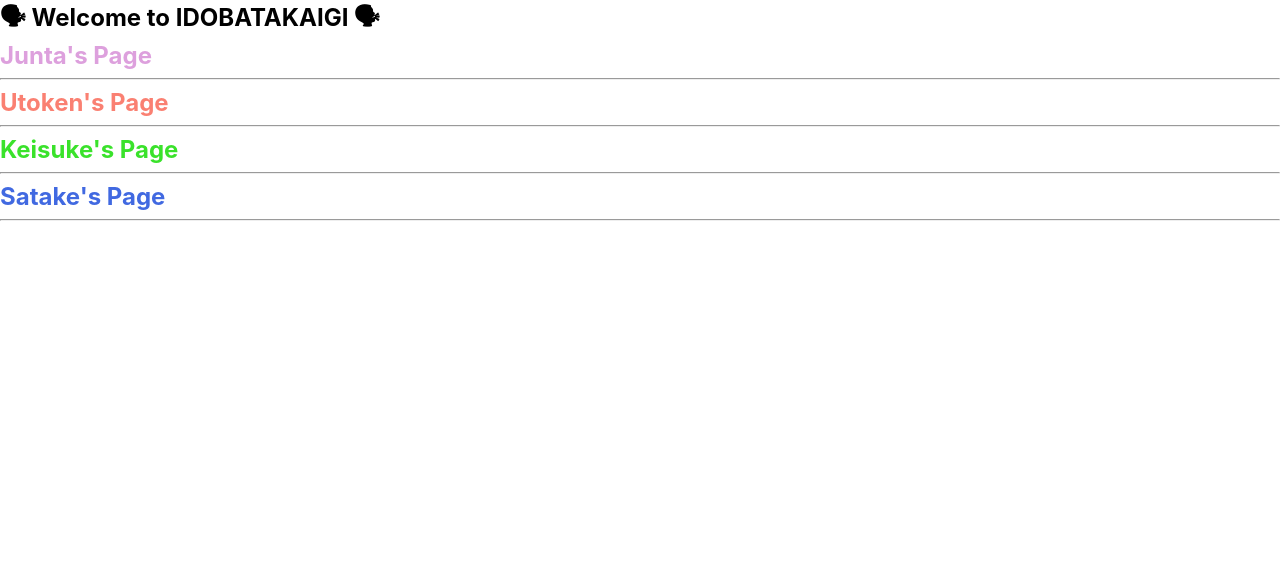
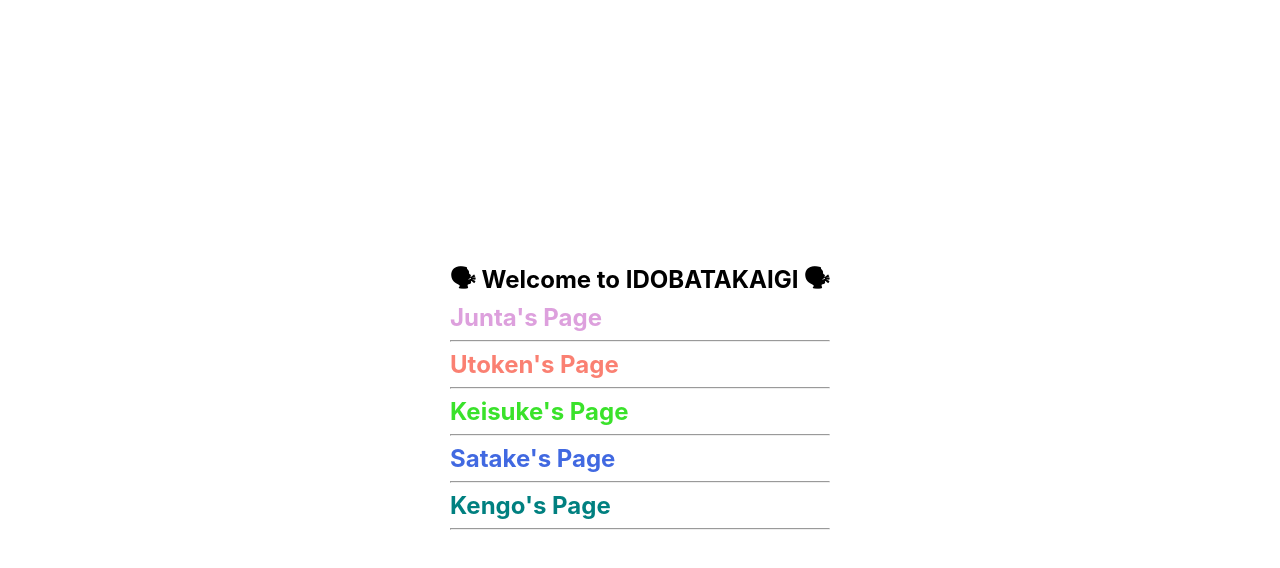
Before and after one commit to SatakeYusuke19920527/chat-app-idobatakaigi, a React (Create React App) app: page / in a window 1280 px wide. Shown: the top 568 px of the page. Built offline with nearby package versions, Linux system fonts and the light colour scheme; no server answers.

Commit message:
kengoのページ作成

```diff
--- a/src/components/Layout.tsx
+++ b/src/components/Layout.tsx
@@ -1,15 +1,7 @@
 import { ReactNode, useEffect } from 'react';
-import { useLoginCheck } from '../hooks/useLoginCheck';
-import { useNavigate } from 'react-router-dom';
+
 import '../styles/Layout.css';
 const Layout = ({ children }: { children: ReactNode }) => {
-  const navigate = useNavigate();
-  const isLogin = useLoginCheck();
-  useEffect(() => {
-    if (!isLogin) {
-      navigate('/');
-    }
-  }, [isLogin, navigate]);
   return (
     <section className="layout-wrapper">
       <main>{children}</main>
--- a/src/pages/Home.tsx
+++ b/src/pages/Home.tsx
@@ -39,6 +39,13 @@ const Home = () => {
           Satake's Page
         </h2>
         <hr />
+        <h2
+          onClick={() => movePage('wklogin')}
+          className="individual-page-kengo"
+        >
+          Kengo's Page
+        </h2>
+        <hr />
       </div>
     </Layout>
   );
--- a/src/pages/SaChat.tsx
+++ b/src/pages/SaChat.tsx
@@ -1,4 +1,4 @@
-import { useState } from 'react'
+import { useState, useEffect } from 'react'
 import Layout from '../components/Layout'
 import { logoutUser } from '../plugins/firebase'
 import { selectUser } from '../features/userSlice';
@@ -8,11 +8,20 @@ import TextField from '@mui/material/TextField';
 import IconButton from '@mui/material/IconButton';
 import Send from '@mui/icons-material/Send';
 import { createDataInFirebase } from '../plugins/firebase';
+import { useLoginCheck } from '../hooks/useLoginCheck';
+import { useNavigate } from 'react-router-dom';
 import "../styles/SaChat.css"
 
 const SaChat = () => {
   const user: UserType = useAppSelector(selectUser);
   const [message, setMessage] = useState("");
+  const navigate = useNavigate();
+  const isLogin = useLoginCheck();
+  useEffect(() => {
+    if (!isLogin) {
+      navigate('/salogin');
+    }
+  }, [isLogin, navigate]);
   const sendMessage = async () => {
     await createDataInFirebase(user.displayName, message)
     setMessage('')
--- /dev/null
+++ b/src/pages/WkChat.tsx
@@ -0,0 +1,11 @@
+import Layout from '../components/Layout';
+
+const WkChat = () => {
+  return (
+    <Layout>
+      <h1>WkChat</h1>
+    </Layout>
+  );
+};
+
+export default WkChat;
--- /dev/null
+++ b/src/pages/WkLogin.tsx
@@ -0,0 +1,17 @@
+import Layout from '../components/Layout';
+import { useNavigate } from 'react-router-dom';
+
+const WkLogin = () => {
+  const navigate = useNavigate();
+  const movePage = (path: string) => {
+    navigate(`/${path}`);
+  };
+  return (
+    <Layout>
+      <h1>WkLogin</h1>
+      <p onClick={() => movePage('wkchat')}>Kengo's chat Page</p>
+    </Layout>
+  );
+};
+
+export default WkLogin;
--- a/src/routes/PageRouter.tsx
+++ b/src/routes/PageRouter.tsx
@@ -4,10 +4,12 @@ import KeLogin from '../pages/KeLogin';
 import UtLogin from '../pages/UtLogin';
 import JuLogin from '../pages/JuLogin';
 import SaLogin from '../pages/SaLogin';
+import WkLogin from '../pages/WkLogin';
 import SaChat from '../pages/SaChat';
 import JuChat from '../pages/JuChat';
 import UtChat from '../pages/UtChat';
 import KeChat from '../pages/KeChat';
+import WkChat from '../pages/WkChat';
 const PageRouter = () => {
   return (
     <Router>
@@ -24,6 +26,9 @@ const PageRouter = () => {
 
         <Route path="/salogin" element={<SaLogin />} />
         <Route path="/sachat" element={<SaChat />} />
+
+        <Route path="/wklogin" element={<WkLogin />} />
+        <Route path="/wkchat" element={<WkChat />} />
       </Routes>
     </Router>
   );
--- a/src/styles/Home.css
+++ b/src/styles/Home.css
@@ -30,3 +30,8 @@
   color: royalblue;
   cursor: pointer;
 }
+
+.individual-page-kengo {
+  color: teal;
+  cursor: pointer;
+}
--- a/src/styles/Layout.css
+++ b/src/styles/Layout.css
@@ -1,4 +1,7 @@
 .layout-wrapper {
   width: 100vw;
   height: 100vh;
+  display: flex;
+  justify-content: center;
+  align-items: center;
 }
```
